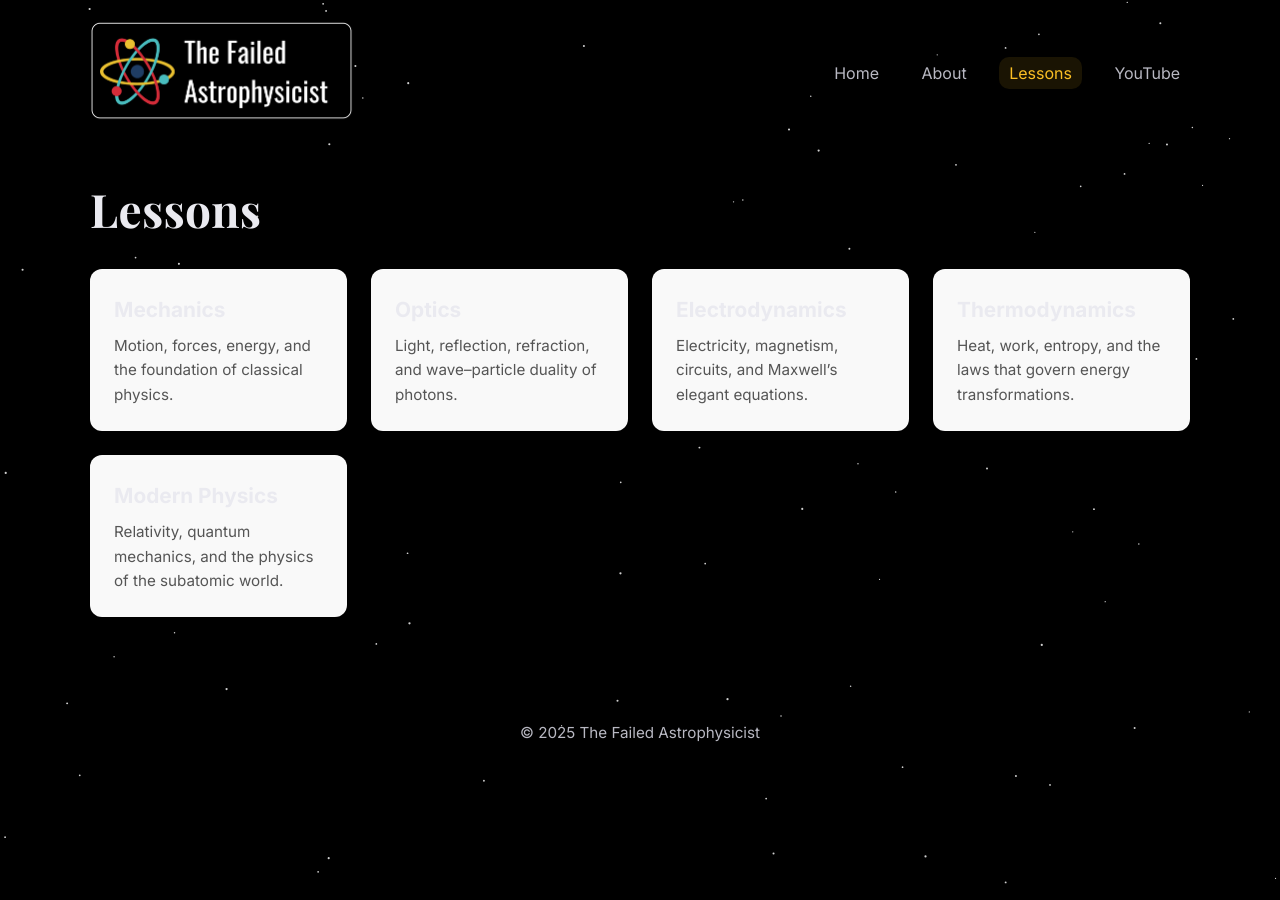
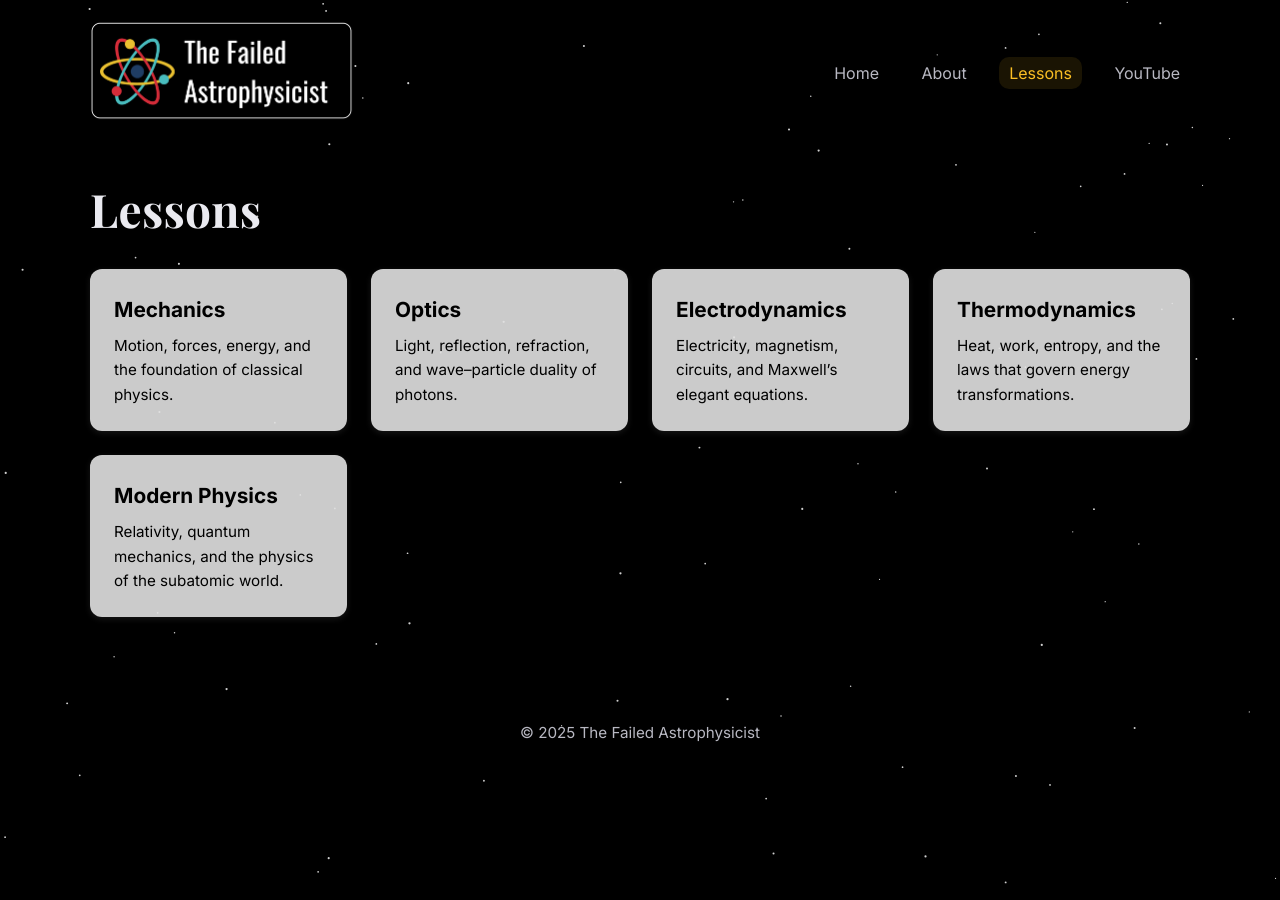
Before and after one commit to thefailedastrophysicist/thefailedastrophysicist.github.io, a Jekyll site: the page built from lessons.md, in a window 1280 px wide. Built offline with Jekyll 4.4.1, drawn with Linux system fonts in a browser that asks for light colours.

Commit message:
Lessons Fixed

```diff
--- a/assets/style.css
+++ b/assets/style.css
@@ -75,28 +75,7 @@ body.landing #content{ padding-top: 8vh; padding-bottom: 10vh; }
 }
 .btn.ghost{ background: transparent; color: var(--text); border: 1px solid var(--border); }
 
-/* Cards + lists */
-.card-list{ list-style:none; padding:0; margin: 24px 0 0; display:grid; grid-template-columns: repeat(auto-fill, minmax(280px, 1fr)); gap: 16px; }
-.card{
-  background: linear-gradient(180deg, rgba(255,255,255,.02), rgba(255,255,255,.01));
-  border: 1px solid var(--border); border-radius: 16px; padding: 18px;
-  box-shadow: var(--shadow); transition: transform .12s ease, border-color .12s ease;
-}
-.card:hover{ transform: translateY(-2px); border-color: rgba(167,139,250,.5); }
-.card-link{ text-decoration:none; color: inherit; display:block; height:100%; }
-.card-title{
-  margin: 0 0 6px; font-family: "Playfair Display", Georgia, serif; font-size: 1.2rem;
-}
-.card-meta{ color: var(--muted); margin: 0 0 8px; }
-.card-excerpt{ margin: 0 0 12px; color: var(--text); }
-.card-date, .card-tags{ color: var(--muted); font-size: .9rem; }
 
-
-/* Filters */
-.filters{ margin: 6px 0 12px; color: var(--muted); }
-.filters select{
-  background: var(--panel); color: var(--text); border:1px solid var(--border); border-radius: 10px; padding: 6px 10px;
-}
 
 .site-nav {
   display: flex;
@@ -128,16 +107,16 @@ body.landing #content{ padding-top: 8vh; padding-bottom: 10vh; }
   display: block;
   padding: 1.5rem;
   border-radius: 12px;
-  background: #f9f9f9;
+  background: rgba(225,225,225,0.9);
   text-decoration: none;
   color: inherit;
-  box-shadow: 0 2px 6px rgba(0,0,0,0.08);
+  box-shadow: 0 2px 6px rgba(225, 225, 225, 0.1);
   transition: transform 0.15s ease, box-shadow 0.15s ease;
 }
 
 .lesson-card:hover {
   transform: translateY(-4px);
-  box-shadow: 0 4px 12px rgba(0,0,0,0.15);
+  box-shadow: 0 4px 20px rgba(214, 122, 0, 0.9);
 }
 
 .lesson-title {
@@ -145,12 +124,13 @@ body.landing #content{ padding-top: 8vh; padding-bottom: 10vh; }
   margin-bottom: 0.5rem;
   font-size: 1.3rem;
   font-weight: 700;
+  color: rgba(0,0,0,1)
 }
 
 .lesson-desc {
   margin: 0;
   font-size: 0.95rem;
-  color: #555;
+  color: rgba(0,0,0,1)
 }
 
 
```
